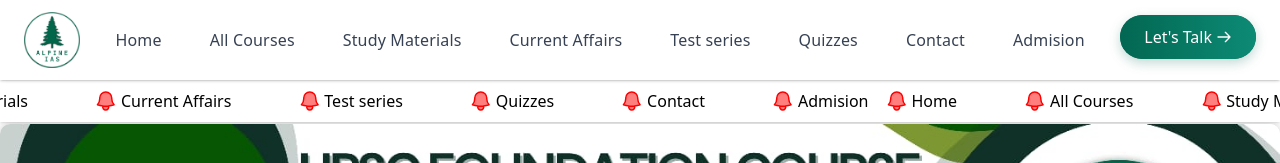
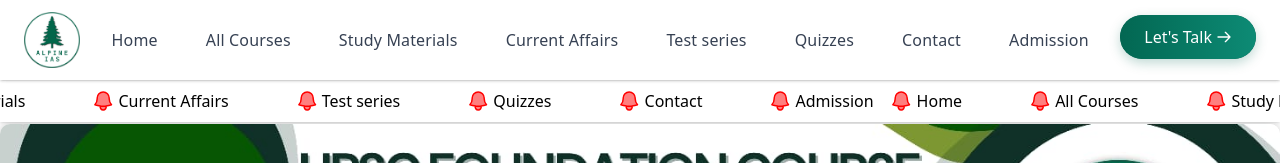
Before and after one commit to abhimanyuonline/AlpineIAS, a SvelteKit app: page / in a window 1280 px wide. Shown: the top 163 px of the page. Built offline with nearby package versions, Linux system fonts and the light colour scheme.

Commit message:
Fixed Admission spelling

```diff
--- a/src/components/MainMenu.svelte
+++ b/src/components/MainMenu.svelte
@@ -15,7 +15,7 @@
       { name: "Test series", link: "/test-series" },
       { name: "Quizzes", link: "/quizzes" },
       { name: "Contact", link: "/contact-us" },
-      { name: "Admision", link: "/admision"},
+      { name: "Admission", link: "/admission"},
   ];
 
   // Alpine green custom colors
--- a/src/routes/+page.svelte
+++ b/src/routes/+page.svelte
@@ -33,7 +33,7 @@
         { name: "Test series", link: "/test-series"},
         { name: "Quizzes", link: "/quizzes"},
         { name: "Contact", link: "/contact-us" },
-        { name: "Admision", link: "/admision"}
+        { name: "Admission", link: "/admission"}
     ];
 
     let galleryImages = $derived(isMobile
```
Also changed, not shown: src/routes/admission/+page.svelte (renamed from src/routes/admision/+page.svelte).
